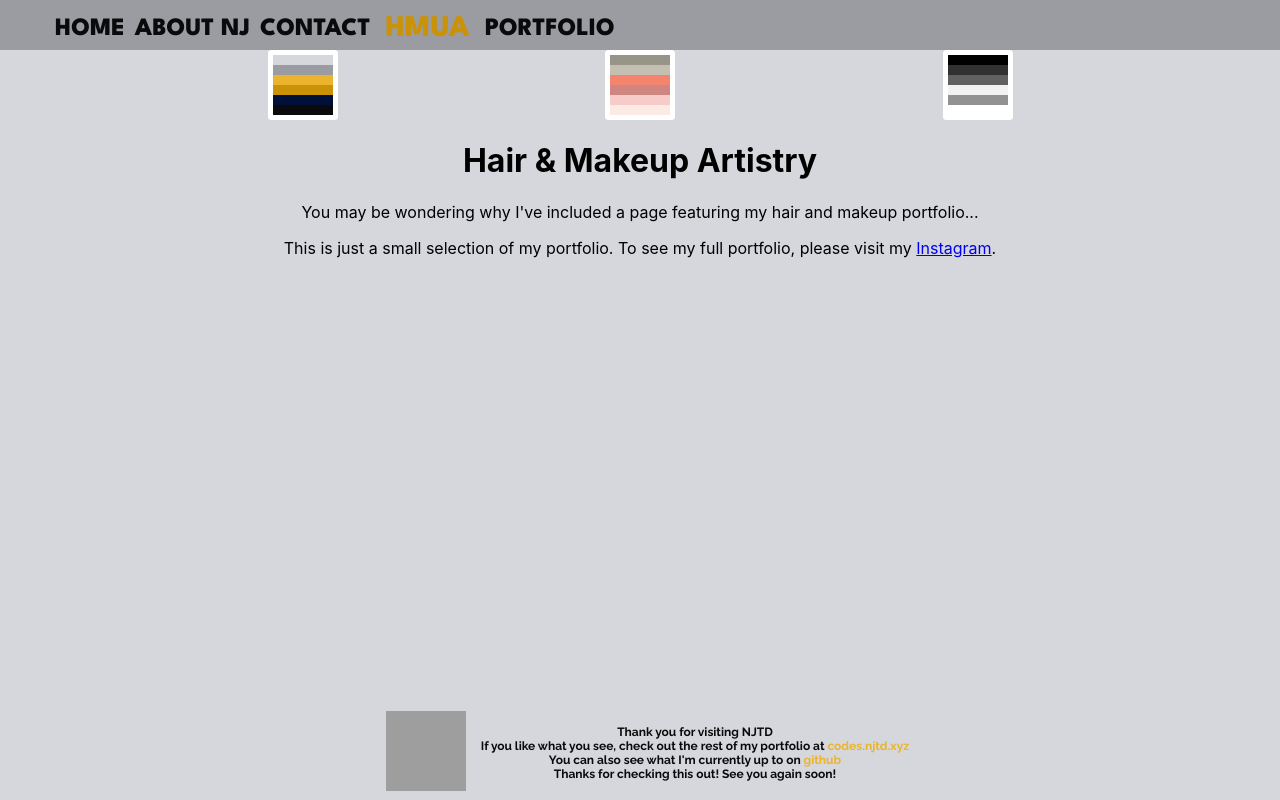
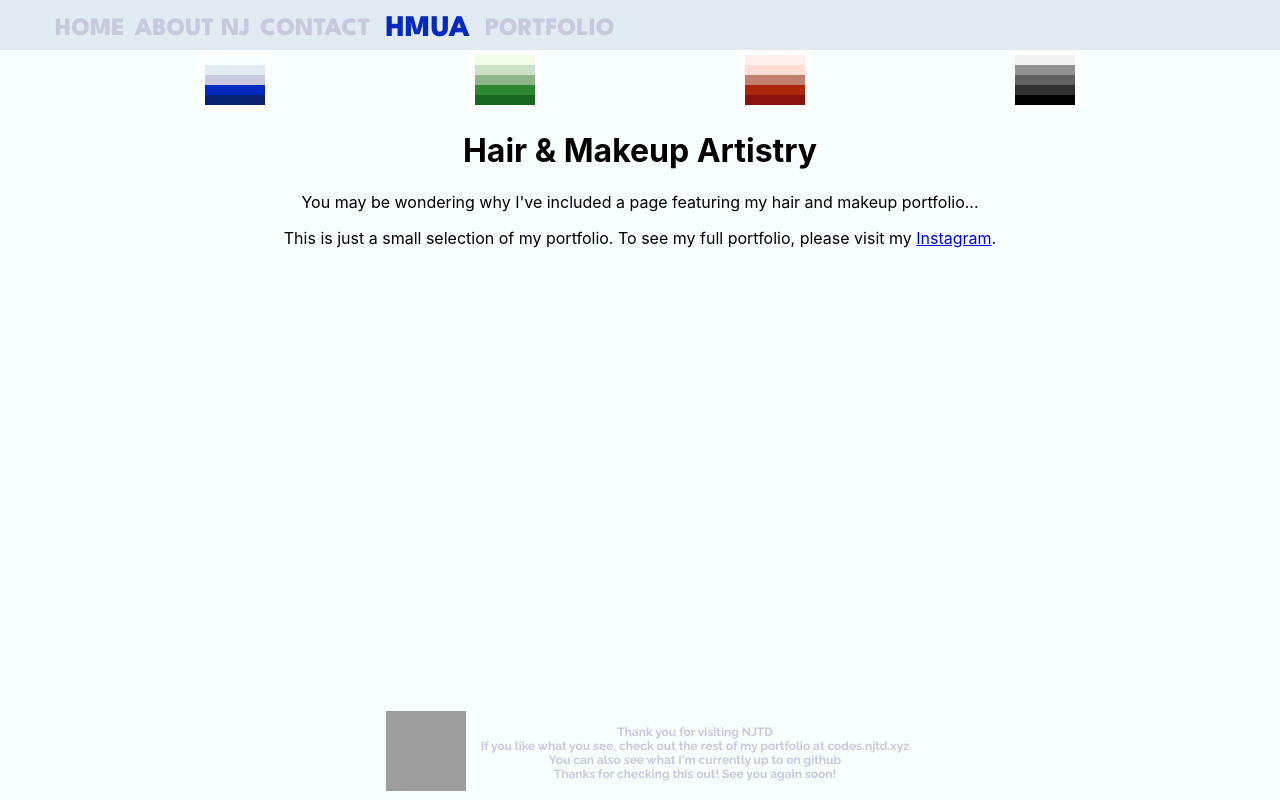
Before and after one commit to NathanJohnNJ/NJTD.XYZ, a React (Create React App) app: page /hmua in a window 1280 px wide. Built offline with nearby package versions, Linux system fonts and the light colour scheme; grey boxes are pictures that could not be loaded; a web font is replaced by a local one.

Commit message:
Changed colour schemes

```diff
--- a/src/components/colourPicker.js
+++ b/src/components/colourPicker.js
@@ -6,33 +6,37 @@ const ColourPicker = () => {
         r.style.setProperty(col, hex);
     }
 
-    function defaultClickHandle() {
-        setColour("--mainBG",'#D6D7DC')
-        setColour("--secondaryBG", '#9B9CA1')
-        setColour("--labelCol", '#EAB42C')
-        setColour("--accentCol", '#CA9206')
-        setColour("--titleCol", '#011039')
-        setColour("--infoCol", '#0A0A0C')
+    function blueClickHandle() {
+        setColour("--mainBG",'#F7FFFF')
+        setColour("--secondaryBG", '#042AC1')
+        setColour("--infoCol", '#C8C9DD')
+        setColour("--accentCol", '#042AC1')
+        setColour("--titleCol", '#092271')
     }
     function redClickHandle() {
-        setColour("--mainBG",'#FCEAE4')
-        setColour("--secondaryBG", '#F6CBC8')
-        setColour("--labelCol", '#CF8680')
-        setColour("--accentCol", '#F4846E')
-        setColour("--titleCol", '#C5BFB2')
-        setColour("--infoCol", '#979588')
+        setColour("--mainBG",'#FFF0EF')
+        setColour("--secondaryBG", '#FFDDD5')
+        setColour("--infoCol", '#C3806E')
+        setColour("--accentCol", '#AB260C')
+        setColour("--titleCol", '#8A130C')
+    }
+    function greenClickHandle() {
+        setColour("--mainBG",'#F3FEEA')
+        setColour("--secondaryBG", '#CAE1C7')
+        setColour("--infoCol", '#8EB68A')
+        setColour("--accentCol", '#2E8831')
+        setColour("--titleCol", '#19671D')
     }
     function greyScaleClickHandle() {
-        setColour("--mainBG",'#00000')
-        setColour("--secondaryBG", '#313131')
-        setColour("--labelCol", '#616161')
-        setColour("--accentCol", '#F2F2F2')
-        setColour("--titleCol", '#929292')
-        setColour("--infoCol", '#FFFFFF')
+        setColour("--mainBG",'#F2F2F2')
+        setColour("--secondaryBG", '#929292')
+        setColour("--infoCol", '#616161')
+        setColour("--accentCol", '#313131')
+        setColour("--titleCol", '#000000')
     }
     return(
         <div className="colourPicker">
-            <div className="set1" onClick={defaultClickHandle}>
+            <div className="set1" onClick={blueClickHandle}>
                 <div className="col1"></div>
                 <div className="col2"></div>
                 <div className="col3"></div>
@@ -40,7 +44,7 @@ const ColourPicker = () => {
                 <div className="col5"></div>
                 <div className="col6"></div>
             </div>
-            <div className="set2" onClick={redClickHandle}>
+            <div className="set2" onClick={greenClickHandle}>
                 <div className="col1"></div>
                 <div className="col2"></div>
                 <div className="col3"></div>
@@ -48,7 +52,15 @@ const ColourPicker = () => {
                 <div className="col5"></div>
                 <div className="col6"></div>
             </div>
-            <div className="set3" onClick={greyScaleClickHandle}>
+            <div className="set3" onClick={redClickHandle}>
+                <div className="col1"></div>
+                <div className="col2"></div>
+                <div className="col3"></div>
+                <div className="col4"></div>
+                <div className="col5"></div>
+                <div className="col6"></div>
+            </div>
+            <div className="set4" onClick={greyScaleClickHandle}>
                 <div className="col1"></div>
                 <div className="col2"></div>
                 <div className="col3"></div>
--- a/src/components/hex.css
+++ b/src/components/hex.css
@@ -4,12 +4,11 @@
 @import url('https://fonts.googleapis.com/css2?family=Londrina+Outline&display=swap');
 /********* COLOUR VARIABLES *********/
 :root{
-  --mainBG: #D6D7DC;
-  --secondaryBG: #9B9CA1;
-  --accentCol: #CA9206;
-  --titleCol: #011039;
-  --labelCol: #EAB42C;
-  --infoCol: #0A0A0C;
+  --mainBG: #F7FFFF;
+  --secondaryBG: #E2EBF1;
+  --infoCol: #C8C9DD;
+  --accentCol: #042AC1;
+  --titleCol: #092271;
   --circlesAni: circles 10s linear -4s infinite;
   --squaresAni: squares 3s linear 1;
 }
@@ -18,6 +17,7 @@
     font-family: 'Raleway', sans-serif;
     font-weight: bold;
     font-size: 20px;
+    margin-top: 15px;
   }
   .mainDiv > .child {
     width: 150px;
@@ -26,7 +26,7 @@
     clip-path: polygon(25% 0%, 75% 0%, 100% 50% ,75% 100%, 25% 100%, 0 50%);
     top: var(--_y);
     left: var(--_x);
-    background-color: var(--labelCol);
+    background-color: var(--infoCol);
     color: var(--mainBG);
     display: flex;
     align-items: center;
@@ -46,7 +46,7 @@
 .child:hover{
   font-weight: bolder;
   background-color: var(--accentCol);
-  color: var(--labelCol);
+  color: var(--infoCol);
   animation-play-state:paused;
   z-index:999;
   box-shadow: 2px -4px 43px 18.5px inset rgba(255, 255, 255, 0.3);
--- a/src/components/style.css
+++ b/src/components/style.css
@@ -3,13 +3,20 @@
 @import url('https://fonts.googleapis.com/css2?family=Raleway:ital,wght@0,100;0,200;0,300;0,400;0,500;0,600;0,700;0,800;0,900;1,100;1,200;1,300;1,400;1,500;1,600;1,700;1,800;1,900&display=swap');
 @import url('https://fonts.googleapis.com/css2?family=Londrina+Outline&display=swap');
 /********* COLOUR VARIABLES *********/
-:root{
+/* :root{
   --mainBG: #D6D7DC;
   --secondaryBG: #9B9CA1;
   --labelCol: #EAB42C;
   --accentCol: #CA9206;
   --titleCol: #011039;
   --infoCol: #0A0A0C;
+} */
+:root{
+  --mainBG: #F7FFFF;
+  --secondaryBG: #E2EBF1;
+  --infoCol: #C8C9DD;
+  --accentCol: #042AC1;
+  --titleCol: #092271;
 }
 body{
     background-color: var(--mainBG);
@@ -21,7 +28,7 @@ body{
   justify-content: space-evenly;
 
 }
-.set1, .set2, .set3{
+.set1, .set2, .set3, .set4{
   border-style:solid;
   border-color: white;
   border-width:5px;
@@ -29,136 +36,149 @@ body{
 }
 .col1{
   /* mainBG */
-  background-color: #D6D7DC;
+  background-color: #F7FFFF;
   height: 10px;
   width: 60px;
 }
 .col2{
   /* secondaryBG */
-  background-color: #9B9CA1;
+  background-color: #E2EBF1;
   height: 10px;
   width: 60px;
 }
 .col3{
-  /* labelCol */
-  background-color: #EAB42C;
+  /* infoCol */
+  background-color: #C8C9DD;
   height: 10px;
   width: 60px;
 }
 .col4{
   /* accentCol */
-  background-color: #CA9206;
+  background-color: #042AC1;
   height: 10px;
   width: 60px;
 }
 .col5{
   /* titleCol */
-  background-color: #011039;
-  height: 10px;
-  width: 60px;
-}
-.col6{
-  /* infoCol */
-  background-color: #0A0A0C;
+  background-color: #092271;
   height: 10px;
   width: 60px;
 }
 
 .set1:hover .col1{
-  background-color: #0A0A0C;
+  background-color: #092271;
 }
 .set1:hover .col2{
-  background-color: #011039;
+  background-color: #042AC1;
 }
 .set1:hover .col3{
-  background-color: #CA9206;
+  background-color: #CBC9DD;
 }
 .set1:hover .col4{
-  background-color: #EAB42C;
+  background-color: #E2EBF1;
 }
 .set1:hover .col5{
-  background-color: #9B9CA1;
-}
-.set1:hover .col6{
-  background-color: #D6D7DC;
+  background-color: #F7FFFF;
 }
 
 .set2 .col1{
-  background-color: #979588;
+  background-color: #F3FEEA;
 }
 .set2 .col2{
-  background-color: #C5BFB2;
+  background-color: #CAE1C7;
 }
 .set2 .col3{
-  background-color: #F4846E;
+  background-color: #8EB68A;
 }
 .set2 .col4{
-  background-color: #CF8680;
+  background-color: #2E8831;
 }
 .set2 .col5{
-  background-color: #F6CBC8;
-}
-.set2 .col6{
-  background-color: #FCEAE4
+  background-color: #19671D;
 }
 
 .set2:hover .col1{
-  background-color: #FCEAE4;
+  background-color: #19671D;
 }
 .set2:hover .col2{
-  background-color: #F6CBC8;
+  background-color: #2E8831;
 }
 .set2:hover .col3{
-  background-color: #CF8680;
+  background-color: #8EB68A;
 }
 .set2:hover .col4{
-  background-color: #F4846E;
+  background-color: #CAE1C7;
 }
 .set2:hover .col5{
-  background-color: #C5BFB2;
-}
-.set2:hover .col6{
-  background-color: #979588;
+  background-color: #F3FEEA;
 }
 
+
 .set3 .col1{
-  background-color: #000000;
+  background-color: #FFF0EF;
 }
 .set3 .col2{
+  background-color: #FFDDD5;
+}
+.set3 .col3{
+  background-color: #C3806E;
+}
+.set3 .col4{
+  background-color: #AB260C;
+}
+.set3 .col5{
+  background-color: #8A130C;
+}
+
+
+.set3:hover .col1{
+  background-color: #8A130C;
+}
+.set3:hover .col2{
+  background-color: #AB260C;
+}
+.set3:hover .col3{
+  background-color: #C3806E;
+}
+.set3:hover .col4{
+  background-color: #FFDDD5;
+}
+.set3:hover .col5{
+  background-color: #FFF0EF;
+}
+
+.set4 .col1{
+  background-color: #F2F2F2;
+}
+.set4 .col2{
+  background-color: #929292;
+}
+.set4 .col3{
+  background-color: #616161;
+}
+.set4 .col4{
   background-color: #313131;
 }
-.set3 .col3{
-  background-color: #616161;
-}
-.set3 .col4{
-  background-color: #F2F2F2;
-}
-.set3 .col5{
-  background-color: #929292;
-}
-.set3 .col6{
-  background-color: #FFFFFF
-}
-
-.set3:hover .col1{
-  background-color: #FFFFFF;
-}
-.set3:hover .col2{
-  background-color: #929292;
-}
-.set3:hover .col3{
-  background-color: #F2F2F2;
-}
-.set3:hover .col4{
-  background-color: #616161;
-}
-.set3:hover .col5{
-  background-color: #313131;
-}
-.set3:hover .col6{
+.set4 .col5{
   background-color: #000000;
 }
 
+
+.set4:hover .col1{
+  background-color: #000000;
+}
+.set4:hover .col2{
+  background-color: #313131;
+}
+.set4:hover .col3{
+  background-color: #616161;
+}
+.set4:hover .col4{
+  background-color: #929292;
+}
+.set4:hover .col5{
+  background-color: #F2F2F2;
+}
 /********* NAVBAR *********/
 .mainNavbarMain{
     height: 50px;
@@ -188,7 +208,7 @@ body{
     color: var(--accentCol);
 }
 .mainPage:hover, .mainCurrent:hover{
-    color: var(--labelCol);
+    color: var(--infoCol);
 }
 
 /********* INTRO *********/
@@ -260,7 +280,7 @@ body{
 }
 .github{
     text-decoration: none;
-    color: var(--labelCol);
+    color: var(--infoCol);
 }
 .github:hover{
     text-decoration: none;
--- a/src/pages/style.css
+++ b/src/pages/style.css
@@ -4,13 +4,12 @@
 @import url('https://fonts.googleapis.com/css2?family=Londrina+Outline&display=swap');
 /********* COLOUR VARIABLES *********/
 :root{
-    --mainBG: #D6D7DC;
-    --secondaryBG: #9B9CA1;
-    --accentCol: #ca9206;
-    --titleCol: #011039;
-    --labelCol: #E4D094;
-    --infoCol: #0A0A0C;
-}
+    --mainBG: #F7FFFF;
+    --secondaryBG: #E2EBF1;
+    --infoCol: #C8C9DD;
+    --accentCol: #042AC1;
+    --titleCol: #092271;
+  }
 /***********HOMEPAGE **********/
 .home{
     background-color: var(--mainBG);
@@ -18,7 +17,7 @@
 .portfolioTitle{
     font-size: 60px;
     font-family: 'League Spartan', sans-serif;
-    margin-top: -20px;
+
 }
 .portfolioPage{
     display: flex;
```
